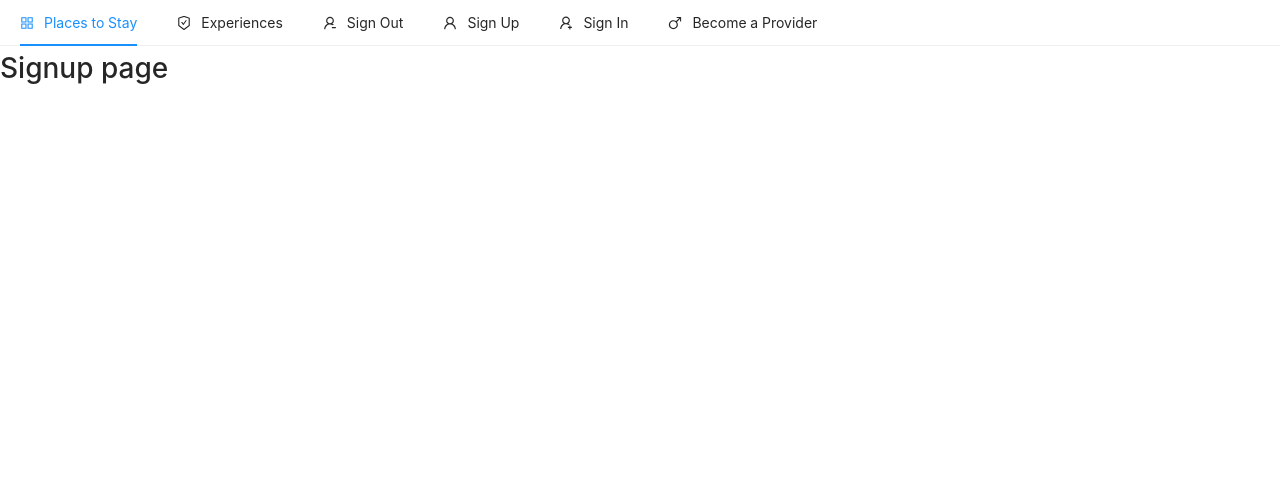
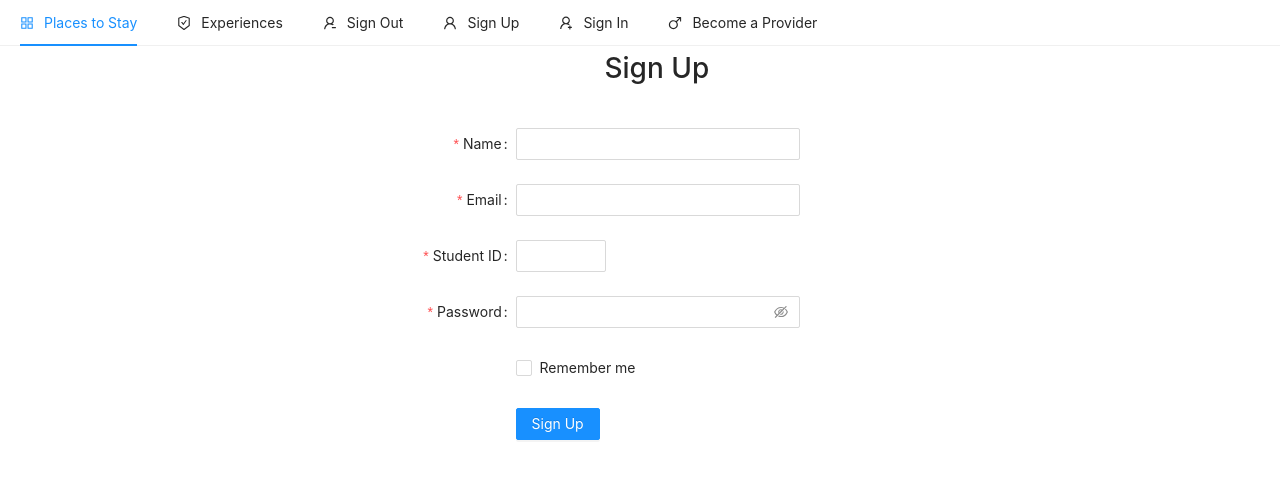
Before and after one commit to Abdullah2500/RentKarao, a React (Create React App) app in the folder myapp/: page /signup in a window 1280 px wide. Shown: the top 478 px of the page. Built offline with nearby package versions, Linux system fonts and the light colour scheme.

Commit message:
3rd Edit

```diff
--- a/myapp/package.json
+++ b/myapp/package.json
@@ -2,16 +2,20 @@
   "name": "myapp",
   "version": "0.1.0",
   "private": true,
+  "proxy": "http://localhost:3000/",
   "dependencies": {
     "@ant-design/icons": "^4.4.0",
     "@testing-library/jest-dom": "^5.11.9",
     "@testing-library/react": "^11.2.3",
     "@testing-library/user-event": "^12.6.2",
     "antd": "^4.11.2",
+    "axios": "^0.21.1",
+    "bootstrap": "^4.6.0",
     "react": "^17.0.1",
+    "react-bootstrap": "^1.5.2",
     "react-dom": "^17.0.1",
     "react-router-dom": "^5.2.0",
-    "react-scripts": "4.0.1",
+    "react-scripts": "^4.0.1",
     "web-vitals": "^0.2.4"
   },
   "scripts": {
--- a/myapp/src/core/places/places.js
+++ b/myapp/src/core/places/places.js
@@ -40,7 +40,7 @@ const Places = () => {
           name="location"
           label="Location: "
         >
-            <Input placeholder="Where are you going?"/>
+          <Input placeholder="Where are you going?" />
         </Form.Item>
 
         <Form.Item label="Check in">
--- a/myapp/src/user/signin/Signin.js
+++ b/myapp/src/user/signin/Signin.js
@@ -1,9 +1,86 @@
+import { Form, Input, Button, Checkbox, Row, Col } from 'antd';
+
+const layout = {
+  labelCol: {
+    span: 8,
+  },
+  wrapperCol: {
+    span: 16,
+  },
+};
+const tailLayout = {
+  wrapperCol: {
+    offset: 8,
+    span: 16,
+  },
+};
+
 const Signin = () => {
+  const onFinish = (values) => {
+    console.log('Success:', values);
+  };
+
+  const onFinishFailed = (errorInfo) => {
+    console.log('Failed:', errorInfo);
+  };
+
   return (
-    <div>
-      <h1>Signin page</h1>
-    </div>
+    <Row>
+      <Col span={8} offset={7}>
+        <Form
+          {...layout}
+          name="basic"
+          initialValues={{
+            remember: true,
+          }}
+          onFinish={onFinish}
+          onFinishFailed={onFinishFailed}
+        >
+          <Form.Item
+            wrapperCol={{ ...layout.wrapperCol, offset: 13 }}
+          >
+            <h1>Sign In</h1>
+          </Form.Item>
+          <Form.Item
+            label="Email"
+            name="email"
+            rules={[
+              {
+                required: true,
+                message: 'Please input your email!',
+                type: 'email'
+              },
+            ]}
+          >
+            <Input />
+          </Form.Item>
+
+          <Form.Item
+            label="Password"
+            name="password"
+            rules={[
+              {
+                required: true,
+                message: 'Please input your password!',
+              },
+            ]}
+          >
+            <Input.Password />
+          </Form.Item>
+
+          <Form.Item {...tailLayout} name="remember" valuePropName="checked">
+            <Checkbox>Remember me</Checkbox>
+          </Form.Item>
+
+          <Form.Item {...tailLayout}>
+            <Button type="primary" htmlType="submit">
+              Signin
+        </Button>
+          </Form.Item>
+        </Form>
+      </Col>
+    </Row>
   );
-}
+};
 
 export default Signin;
--- a/myapp/src/user/singup/Signup.js
+++ b/myapp/src/user/singup/Signup.js
@@ -1,9 +1,126 @@
+import { Form, Input, InputNumber, Button, Checkbox, Col, Row } from 'antd';
+import { useState, useEffect } from 'react';
+import axios from 'axios';
+import './signup.css';
+const layout = {
+  labelCol: {
+    span: 8,
+  },
+  wrapperCol: {
+    span: 16,
+  },
+};
+const tailLayout = {
+  wrapperCol: {
+    offset: 8,
+    span: 16,
+  },
+};
+/* eslint-disable no-template-curly-in-string */
+
+const validateMessages = {
+  required: '${label} is required!',
+  types: {
+    email: '${label} is not a valid email!',
+    number: '${label} is not a valid number!',
+  }
+};
+/* eslint-enable no-template-curly-in-string */
+
 const Signup = () => {
+
+  // const [isSignup, setSignup] = useState("");
+
+  const onFinish = (values) => {
+    console.log(values);
+
+    axios.post('http://localhost:3000/users/register', {
+      name: this.name,
+      email: this.email,
+      student_id: this.student_id,
+      password: this.password
+    })
+      .then((response) => {
+        console.log(response);
+
+      }, (error) => {
+        console.log(error);
+      });
+
+  };
+
   return (
-    <div>
-      <h1>Signup page</h1>
-    </div>
+
+    <Row>
+      <Col span={8} offset={7}>
+        <Form {...layout} name="nest-messages" onFinish={onFinish} validateMessages={validateMessages}>
+          <Form.Item
+            wrapperCol={{ ...layout.wrapperCol, offset: 13 }}
+          >
+            <h1>Sign Up</h1>
+          </Form.Item>
+          <Form.Item
+            name={['user', 'name']}
+            label="Name"
+            rules={[
+              {
+                required: true,
+              }
+            ]}
+          >
+            <Input />
+          </Form.Item>
+          <Form.Item
+            name={['user', 'email']}
+            label="Email"
+            rules={[
+              {
+                type: 'email',
+                required: true
+              },
+            ]}
+          >
+            <Input />
+          </Form.Item>
+          <Form.Item
+            name={['user', 'student_id']}
+            label="Student ID"
+            rules={[
+              {
+                type: 'number',
+                required: true
+              },
+            ]}
+          >
+            <InputNumber />
+          </Form.Item>
+
+          <Form.Item
+            label="Password"
+            name="password"
+            rules={[
+              {
+                required: true,
+                message: 'Please input your password!',
+              },
+            ]}
+          >
+            <Input.Password />
+          </Form.Item>
+
+          <Form.Item wrapperCol={{ ...layout.wrapperCol, offset: 8 }} name="remember" valuePropName="checked">
+            <Checkbox>Remember me</Checkbox>
+          </Form.Item>
+
+          <Form.Item {...tailLayout}>
+            <Button type="primary" htmlType="submit">
+              Sign Up
+            </Button>
+          </Form.Item>
+        </Form>
+      </Col>
+    </Row>
   );
-}
+};
 
 export default Signup;
--- /dev/null
+++ b/myapp/src/user/singup/signup.css
@@ -0,0 +1,7 @@
+/* .bg{
+    background-color: rgb(134, 134, 134);
+    padding: 20px;
+}
+h1{
+    text-align: center;
+} */
```
Also changed, not shown: myapp/src/Test.js (added, +7 -0 lines), 2 other files (tests, documents, lock files or other folders). Lines whose indentation alone changed are shown as unchanged.
